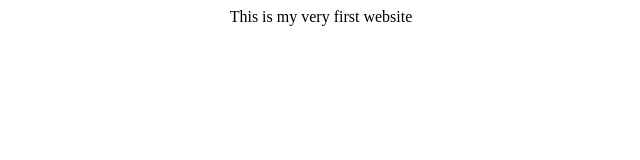
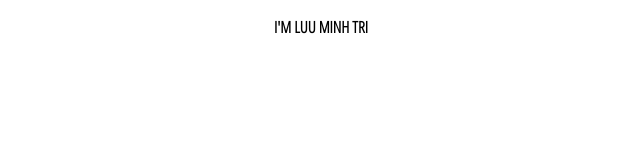
Before and after one commit to danlamdunghe/danlamdunghe.github.io, a plain HTML site: page index.html in a window 1280 px wide. Shown: the whole page, without its empty margins (319-959 px from the left). Drawn offline with Linux system fonts and the light colour scheme.

Commit message:
Update index.html

```diff
--- a/index.html
+++ b/index.html
@@ -3,6 +3,7 @@
   <head>
   <title>Lưu Minh Trí</title>
   <link rel="stylesheet" type "text/css" href="style.css">
+  <link href="https://fonts.googleapis.com/css?family=Open+Sans+Condensed:300" rel="stylesheet">
   </head>
-<p><center> This is my very first website </center></p>
+  <div class = "gioithieu"><p><b> I'M LUU MINH TRI </b></p></div>
 </html>
```
